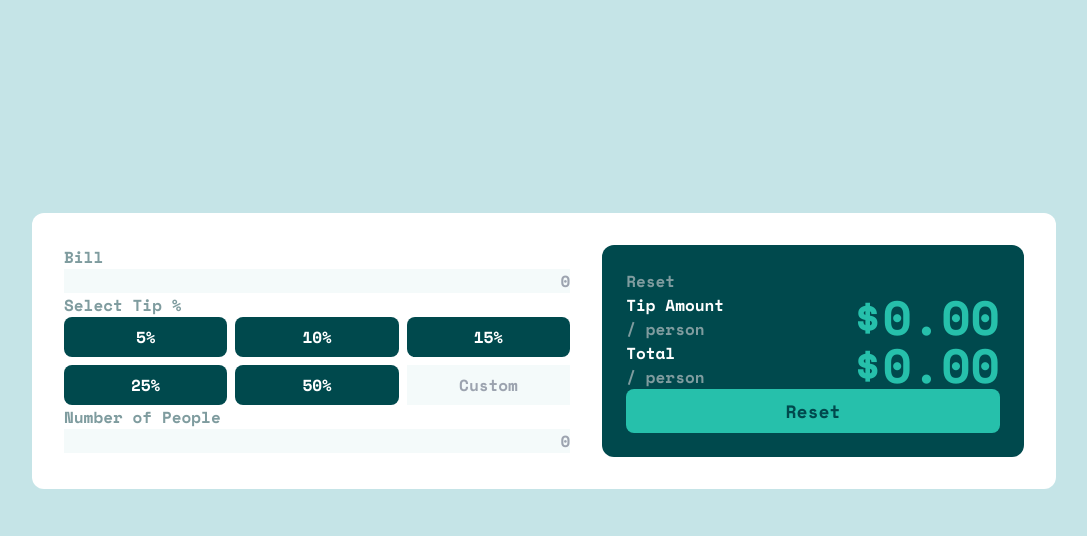
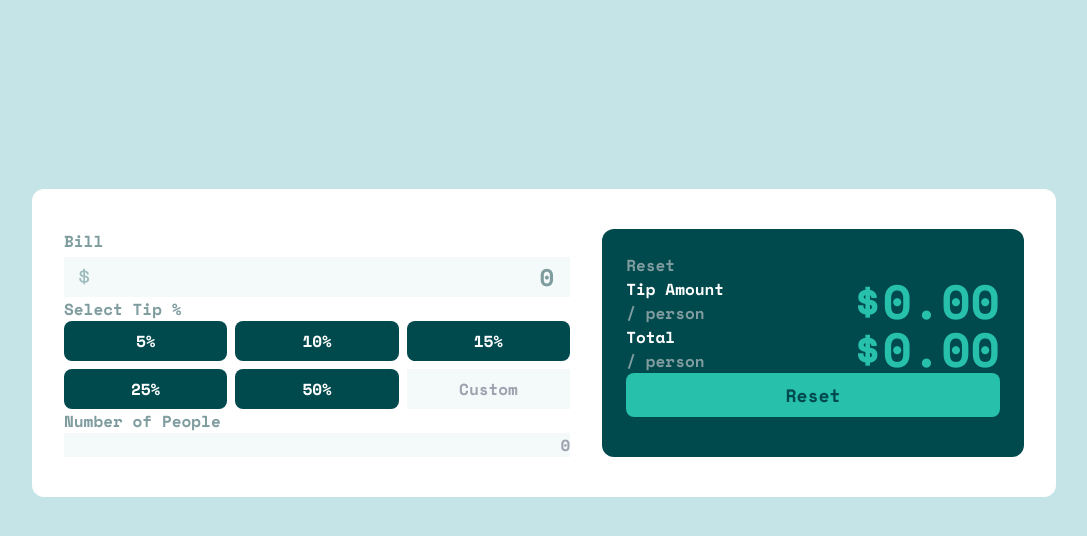
Before and after one commit to lilKriT/tip-calculator-app, a website: page index.html in a window 1280 px wide. Shown: the part 194-730 px from the top of the page, without its empty margins (96-1183 px from the left). Drawn offline with nearby package versions, Linux system fonts and the light colour scheme.

Commit message:
Added a dollar icon.

```diff
--- a/index.html
+++ b/index.html
@@ -27,7 +27,7 @@
       <img src="./images/logo.svg" alt="Splitter Logo" />
       <!-- Card -->
       <div
-        class="bg-white rounded-xl p-8 flex gap-8 w-full max-w-5xl text-grayishCyan"
+        class="bg-white rounded-xl px-8 py-10 flex gap-8 w-full max-w-5xl text-grayishCyan"
       >
         <!-- Left Column -->
         <div class="flex flex-col grow">
@@ -36,7 +36,7 @@
             type="text"
             name="bill"
             id="bill"
-            class="bg-veryLightGrayishCyan w-full text-right"
+            class="bg-veryLightGrayishCyan w-full text-right mt-1 placeholder:text-grayishCyan text-2xl px-4 py-1 dollar-icon"
             placeholder="0"
           />
 
--- a/src/input.css
+++ b/src/input.css
@@ -13,3 +13,11 @@
     @apply bg-veryDarkCyan text-white py-2 rounded-lg w-1/4 grow hover:bg-strongCyan hover:text-veryDarkCyan duration-150 ease-in-out;
   }
 }
+
+@layer utilities {
+  .dollar-icon {
+    background-image: url("../images/icon-dollar.svg");
+    background-position: left 15px center;
+    background-repeat: no-repeat;
+  }
+}
```
Also changed, not shown: dist/output.css.
